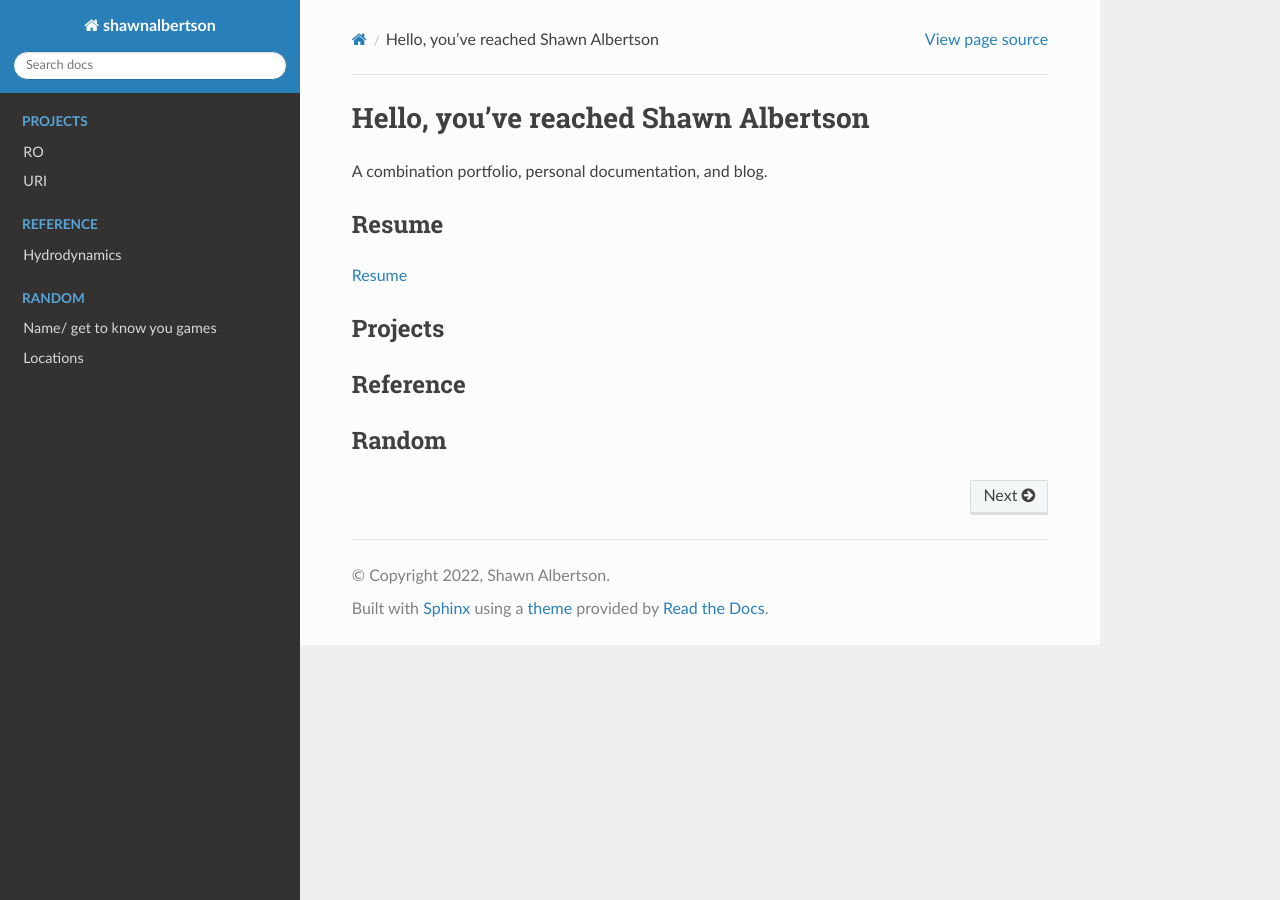
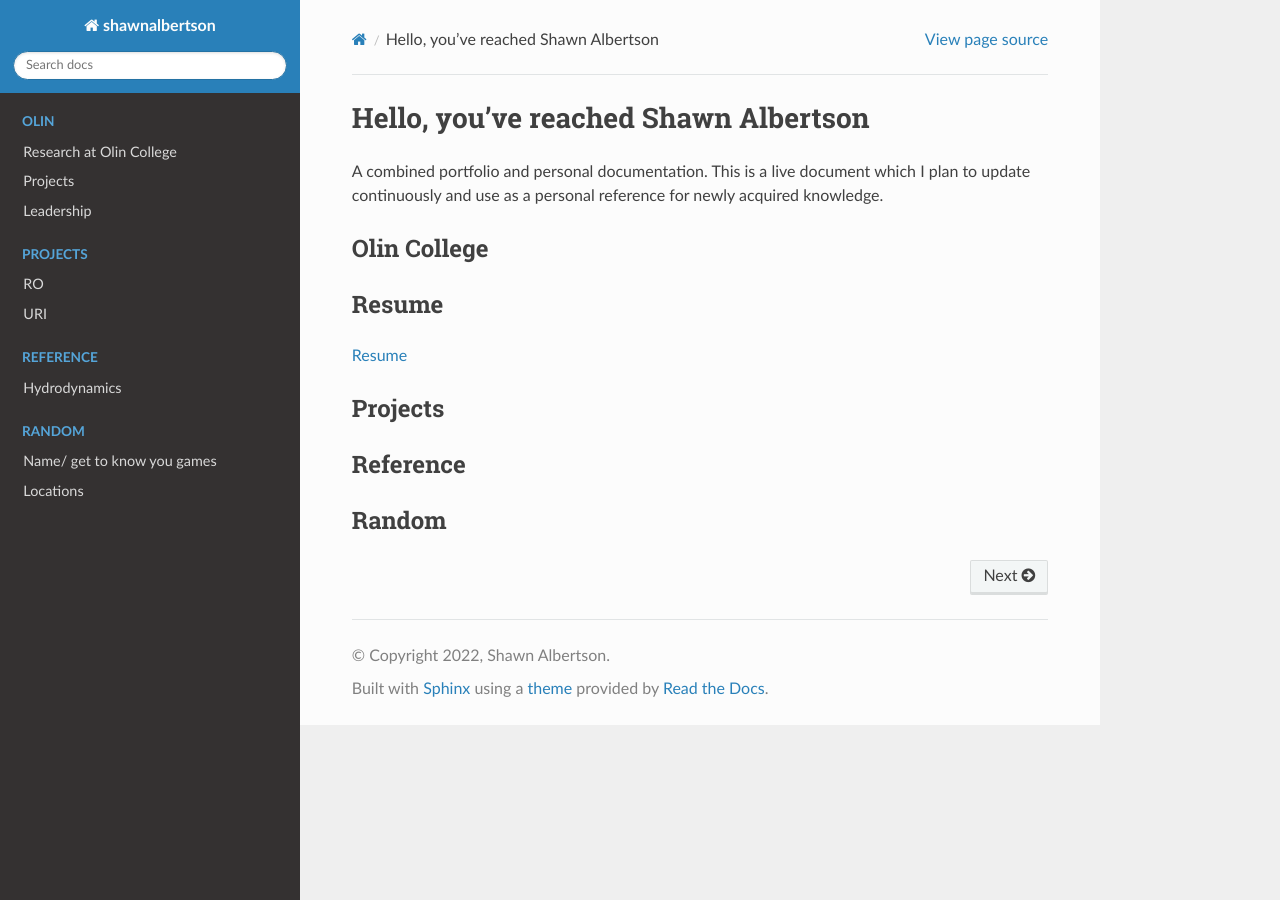
Before and after one commit to shawnalbertson/shawnalbertson, a Sphinx documentation site: the page built from docs/source/index.rst, in a window 1280 px wide. Built offline with Sphinx 7.4.7 and the Read the Docs theme 2.0.0, drawn with Linux system fonts in a browser that asks for light colours; pages that are not in the unit, such as notebooks, are missing from menus.

Commit message:
add olin section

```diff
--- a/docs/source/index.rst
+++ b/docs/source/index.rst
@@ -6,7 +6,19 @@
 Hello, you've reached Shawn Albertson
 =====================================
 
-A combination portfolio, personal documentation, and blog.
+A combined portfolio and personal documentation. This is a live document which I plan to update
+continuously and use as a personal reference for newly acquired knowledge.
+
+Olin College
+------------
+.. toctree::
+   :maxdepth: 2
+   :hidden:
+   :caption: olin
+
+   /olin/research
+   /olin/projects
+   /olin/leadership
 
 Resume
 ------
```
Also changed, not shown: docs/source/olin/leadership.rst (added, +10 -0 lines), docs/source/olin/projects.rst (added, +21 -0 lines), docs/source/olin/research.rst (added, +13 -0 lines).
